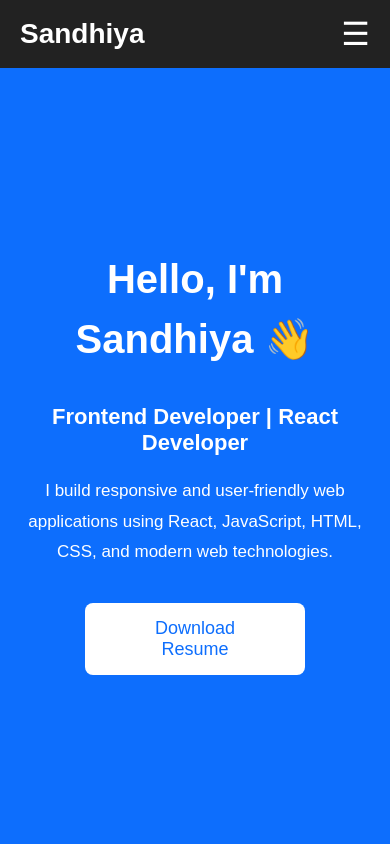
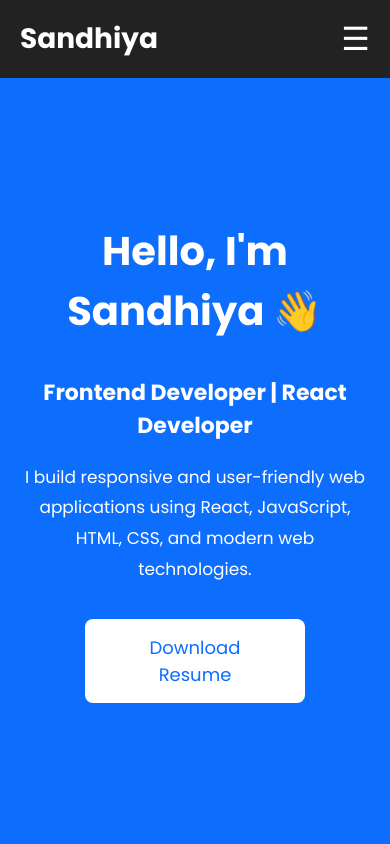
Before and after one commit to isandhiya212-a11y/portfolio-react, a React (Vite) app: page / in a window 390 px wide. Shown: the top 844 px of the page. Built offline with nearby package versions, Linux system fonts and the light colour scheme.

Commit message:
Updated mobile responsive design

```diff
--- a/src/App.css
+++ b/src/App.css
@@ -1,12 +1,13 @@
 /* =========================
    Global
 ========================= */
+@import url('https://fonts.googleapis.com/css2?family=Poppins:wght@100;200;300;400;500;600;700&display=swap');
 
 *{
     margin:0;
     padding:0;
     box-sizing:border-box;
-    font-family:Arial, Helvetica, sans-serif;
+    font-family:'Poppins', sans-serif;
     scroll-behavior:smooth;
 }
 
```
